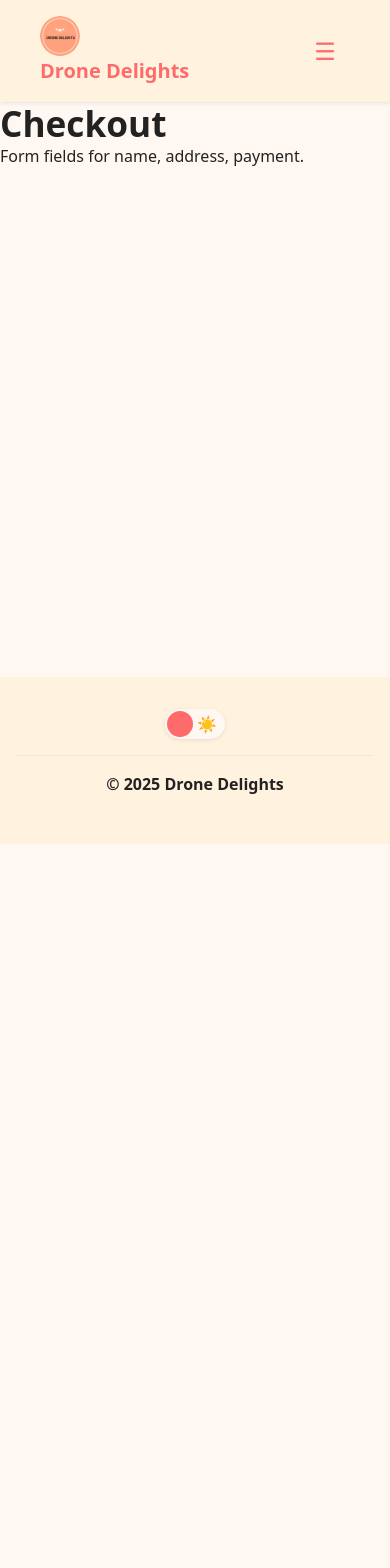
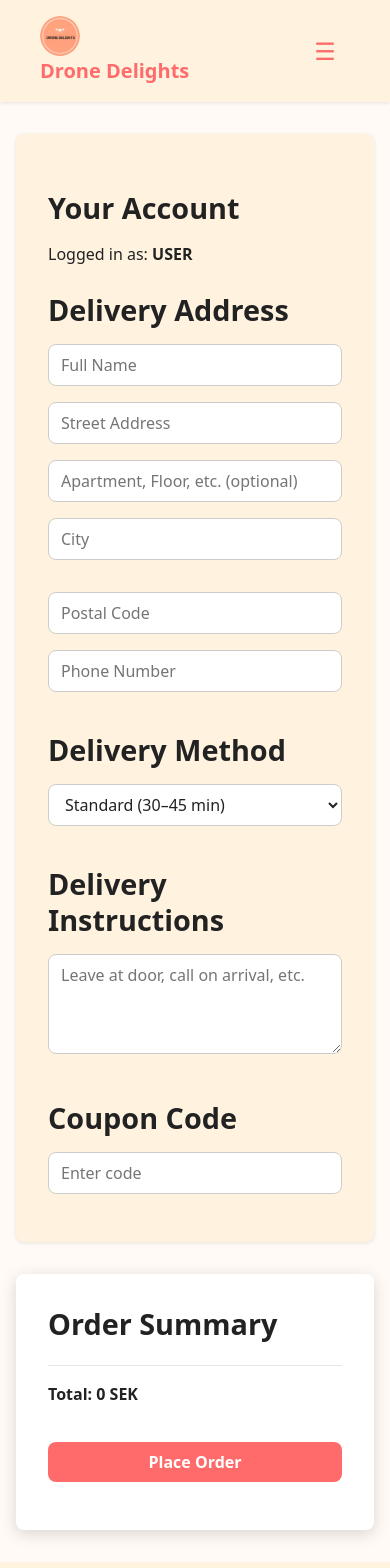
Before and after one commit to KirillPuljavin/Drone-Delighsts-School-Project-, a React (Vite) app: page /checkout in a window 390 px wide. Shown: the top 1568 px of the page. Before the commit the page ends 844 px from the top, so only its background shows below. Built offline with nearby package versions, Linux system fonts and the light colour scheme.

Commit message:
Implement CheckoutPage component with user and cart management; add form fields for delivery details and order summary. Enhance styles for layout and responsiveness.

```diff
--- a/src/pages/CheckoutPage.jsx
+++ b/src/pages/CheckoutPage.jsx
@@ -1,10 +1,158 @@
-// File: src/pages/CartPage.jsx
+// File: src/pages/CheckoutPage.jsx
 
-const CheckoutPage = () => (
-  <section>
-    <h1>Checkout</h1>
-    <p>Form fields for name, address, payment.</p>
-  </section>
-);
+import { useEffect, useState } from "react";
+import { useNavigate } from "react-router-dom";
+import { getCart, clearCart } from "../utils/cartService";
+import { getUser, saveUser } from "../utils/userService";
+import "./../styles/layout/checkoutPage.scss";
+
+const CheckoutPage = () => {
+  const navigate = useNavigate();
+  const [user, setUser] = useState(null);
+  const [cartItems, setCartItems] = useState([]);
+  const [formData, setFormData] = useState({
+    fullName: "",
+    streetAddress: "",
+    apartment: "",
+    city: "",
+    postalCode: "",
+    phone: "",
+    deliveryMethod: "Standard (30–45 min)",
+    deliveryNote: "",
+    coupon: "",
+  });
+
+  useEffect(() => {
+    let currentUser = getUser();
+
+    if (!currentUser) {
+      currentUser = { username: "USER" };
+      saveUser(currentUser);
+    }
+
+    setUser(currentUser);
+    setCartItems(getCart());
+
+    if (currentUser.savedFormData) {
+      setFormData(currentUser.savedFormData);
+    }
+  }, []);
+
+  const handleChange = (e) => {
+    const { name, value } = e.target;
+    setFormData((prev) => ({ ...prev, [name]: value }));
+  };
+
+  const handlePurchase = () => {
+    console.log("Purchasing:", { user, cartItems, formData });
+    clearCart();
+    navigate("/confirmation");
+  };
+
+  const total = cartItems.reduce(
+    (sum, item) => sum + item.price * item.quantity,
+    0
+  );
+
+  return (
+    <main className="checkout-page">
+      <div className="container checkout-layout">
+        {/* Left: Form */}
+        <div className="checkout-form">
+          <h2>Your Account</h2>
+          <p>
+            Logged in as: <strong>{user?.username}</strong>
+          </p>
+
+          <h2>Delivery Address</h2>
+          <input
+            name="fullName"
+            placeholder="Full Name"
+            value={formData.fullName}
+            onChange={handleChange}
+          />
+          <input
+            name="streetAddress"
+            placeholder="Street Address"
+            value={formData.streetAddress}
+            onChange={handleChange}
+          />
+          <input
+            name="apartment"
+            placeholder="Apartment, Floor, etc. (optional)"
+            value={formData.apartment}
+            onChange={handleChange}
+          />
+          <div className="row">
+            <input
+              name="city"
+              placeholder="City"
+              value={formData.city}
+              onChange={handleChange}
+            />
+            <input
+              name="postalCode"
+              placeholder="Postal Code"
+              value={formData.postalCode}
+              onChange={handleChange}
+            />
+          </div>
+          <input
+            name="phone"
+            placeholder="Phone Number"
+            value={formData.phone}
+            onChange={handleChange}
+          />
+
+          <h2>Delivery Method</h2>
+          <select
+            name="deliveryMethod"
+            value={formData.deliveryMethod}
+            onChange={handleChange}
+          >
+            <option>Standard (30–45 min)</option>
+            <option>Express (+25 SEK, 15–20 min)</option>
+            <option>Scheduled (Choose Time)</option>
+          </select>
+
+          <h2>Delivery Instructions</h2>
+          <textarea
+            name="deliveryNote"
+            placeholder="Leave at door, call on arrival, etc."
+            value={formData.deliveryNote}
+            onChange={handleChange}
+          />
+
+          <h2>Coupon Code</h2>
+          <input
+            name="coupon"
+            placeholder="Enter code"
+            value={formData.coupon}
+            onChange={handleChange}
+          />
+        </div>
+
+        {/* Right: Summary */}
+        <div className="checkout-summary">
+          <h2>Order Summary</h2>
+          <ul>
+            {cartItems.map((item) => (
+              <li key={item.id}>
+                {item.name} x {item.quantity} – {item.price * item.quantity} SEK
+              </li>
+            ))}
+          </ul>
+          <div className="total">
+            <strong>Total: {total} SEK</strong>
+          </div>
+
+          <button className="btn btn-primary mt-3" onClick={handlePurchase}>
+            Place Order
+          </button>
+        </div>
+      </div>
+    </main>
+  );
+};
 
 export default CheckoutPage;
--- a/src/styles/elements/classes.scss
+++ b/src/styles/elements/classes.scss
@@ -33,6 +33,10 @@
   border-radius: var(--radius-sm);
   cursor: pointer;
   transition: background-color 0.3s ease, color 0.3s ease;
+
+  &:hover {
+    box-shadow: var(--shadow-lg);
+  }
 
   &-primary {
     background-color: var(--color-primary);
@@ -70,7 +74,7 @@
 }
 
 /* === Spacing === */
-@for $i from 0 through 10 {
+@for $i from 0 through 20 {
   .m-#{$i} {
     margin: #{$i * 0.25}rem !important;
   }
--- a/src/styles/elements/generic.scss
+++ b/src/styles/elements/generic.scss
@@ -2,7 +2,7 @@
 // Description: Global element styles (resets and basic HTML tag styling)
 
 :root {
-  --color-bg: #fff8f2;
+  --color-bg: #fffaf5;
   --color-surface: #fff3e0;
   --color-primary: #ff6b6b;
   --color-accent: #f8c26a;
@@ -37,6 +37,9 @@
   --color-text: #f2f2f2;
   --color-muted: #999999;
   --color-white: #1b1b1f;
+
+  --shadow-sm: 0 1px 4px rgba(255, 255, 255, 0.1);
+  --shadow-lg: 0 4px 16px rgba(255, 255, 255, 0.15);
 
   --color-focus: #f8c26a;
   --color-hover: rgba(255, 255, 255, 0.05);
--- a/src/styles/layout/cartPage.scss
+++ b/src/styles/layout/cartPage.scss
@@ -63,20 +63,22 @@
         flex-direction: column;
 
         .item-name {
+          height: 50% !important;
           font-weight: 600;
           font-size: 1rem;
           margin-bottom: 0.5rem;
         }
 
         .qty-controls {
+          height: 50% !important;
           display: flex;
           gap: 0.5rem;
 
           button {
-            width: 32px;
-            height: 32px;
+            @extend .flex-center;
+            width: 25px;
+            height: 25px;
             padding: 0;
-            @extend .flex-center;
             background-color: var(--color-secondary);
             color: var(--color-text);
             font-size: 1.2rem;
--- /dev/null
+++ b/src/styles/layout/checkoutPage.scss
@@ -0,0 +1,89 @@
+// File: src/styles/layout/checkoutPage.scss
+@use "./index.scss" as *;
+
+.checkout-page {
+  @extend .pt-8;
+  @extend .pb-8;
+  background-color: var(--color-bg);
+
+  .checkout-layout {
+    @include container;
+    display: grid;
+    grid-template-columns: 1fr 350px;
+    gap: 2rem;
+
+    @include respond-md {
+      grid-template-columns: 1fr;
+    }
+  }
+
+  .checkout-form {
+    background-color: var(--color-surface);
+    @extend .p-8;
+    @extend .rounded;
+    @extend .shadow-sm;
+
+    h2 {
+      @extend .mb-4;
+      @extend .mt-6;
+    }
+
+    input,
+    select,
+    textarea {
+      @extend .mb-4;
+      width: 100%;
+    }
+
+    .row {
+      display: grid;
+      grid-template-columns: repeat(2, 1fr);
+      @extend .grid-gap-md;
+
+      @include respond-sm {
+        grid-template-columns: 1fr;
+      }
+    }
+
+    textarea {
+      resize: vertical;
+    }
+  }
+
+  .checkout-summary {
+    background-color: var(--color-white);
+    @extend .p-8;
+    @extend .rounded;
+    @extend .shadow-lg;
+    position: sticky;
+    top: 2rem;
+    align-self: start;
+
+    h2 {
+      @extend .mb-4;
+    }
+
+    ul {
+      @extend .mb-6;
+
+      li {
+        @extend .mb-2;
+        display: flex;
+        justify-content: space-between;
+      }
+    }
+
+    .total {
+      border-top: 1px solid var(--color-border);
+      @extend .pt-4;
+      @extend .mb-6;
+      display: flex;
+      justify-content: space-between;
+      font-weight: bold;
+    }
+
+    .btn {
+      @extend .w-full;
+    }
+  }
+}
--- a/src/styles/layout/homePage.scss
+++ b/src/styles/layout/homePage.scss
@@ -2,13 +2,17 @@
 @use "./index.scss" as *;
 
 .home-page {
+  .home-cta {
+    margin-bottom: 0 !important;
+  }
+
   section {
     @extend .pt-5;
     @extend .pb-5;
     @extend .pl-2;
     @extend .pr-2;
-    @extend .mb-10;
-    @extend .mt-10;
+    @extend .mb-20;
+    @extend .mt-20;
     text-align: center;
 
     .container {
@@ -90,9 +94,10 @@
     // Slick navigation buttons
     .slick-prev,
     .slick-next {
+      @extend .flex-center;
       z-index: 2;
-      width: 2rem;
-      height: 2rem;
+      width: 1.5rem;
+      height: 1.5rem;
       background: var(--color-accent);
       border-radius: 50%;
       display: flex !important;
@@ -101,11 +106,13 @@
 
       &:before {
         color: #fff;
-        font-size: 1.2rem;
+        font-size: 2rem;
+        background-color: none;
       }
 
       &:hover {
         background: var(--color-secondary);
+        box-shadow: var(--shadow-lg);
       }
     }
 
--- /dev/null
+++ b/src/utils/userService.js
@@ -0,0 +1,18 @@
+// File: src/utils/userService.js
+
+const USER_KEY = "drone-user";
+
+export const getUser = () => {
+  const user = localStorage.getItem(USER_KEY);
+  return user ? JSON.parse(user) : null;
+};
+
+export const saveUser = (user) => {
+  localStorage.setItem(USER_KEY, JSON.stringify(user));
+};
+
+export const clearUser = () => {
+  localStorage.removeItem(USER_KEY);
+};
+
+export const isLoggedIn = () => !!getUser();
```
